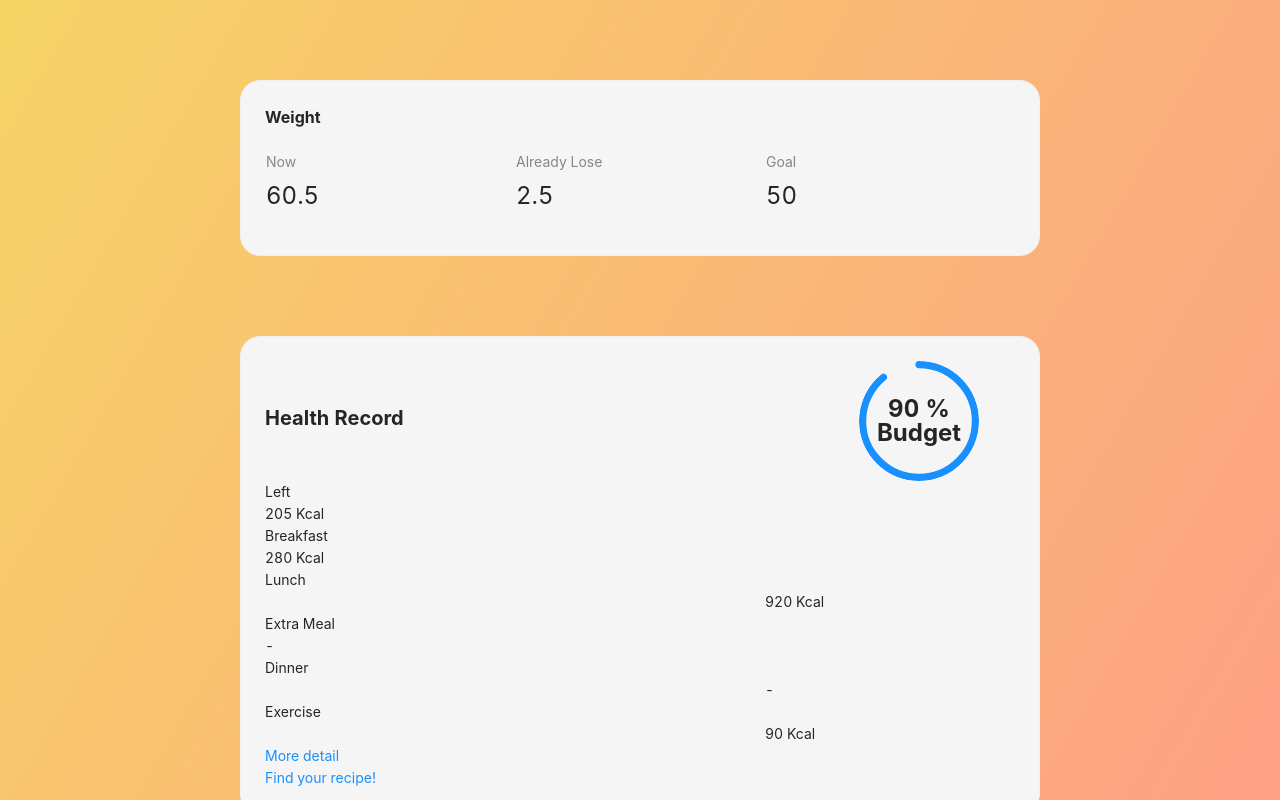
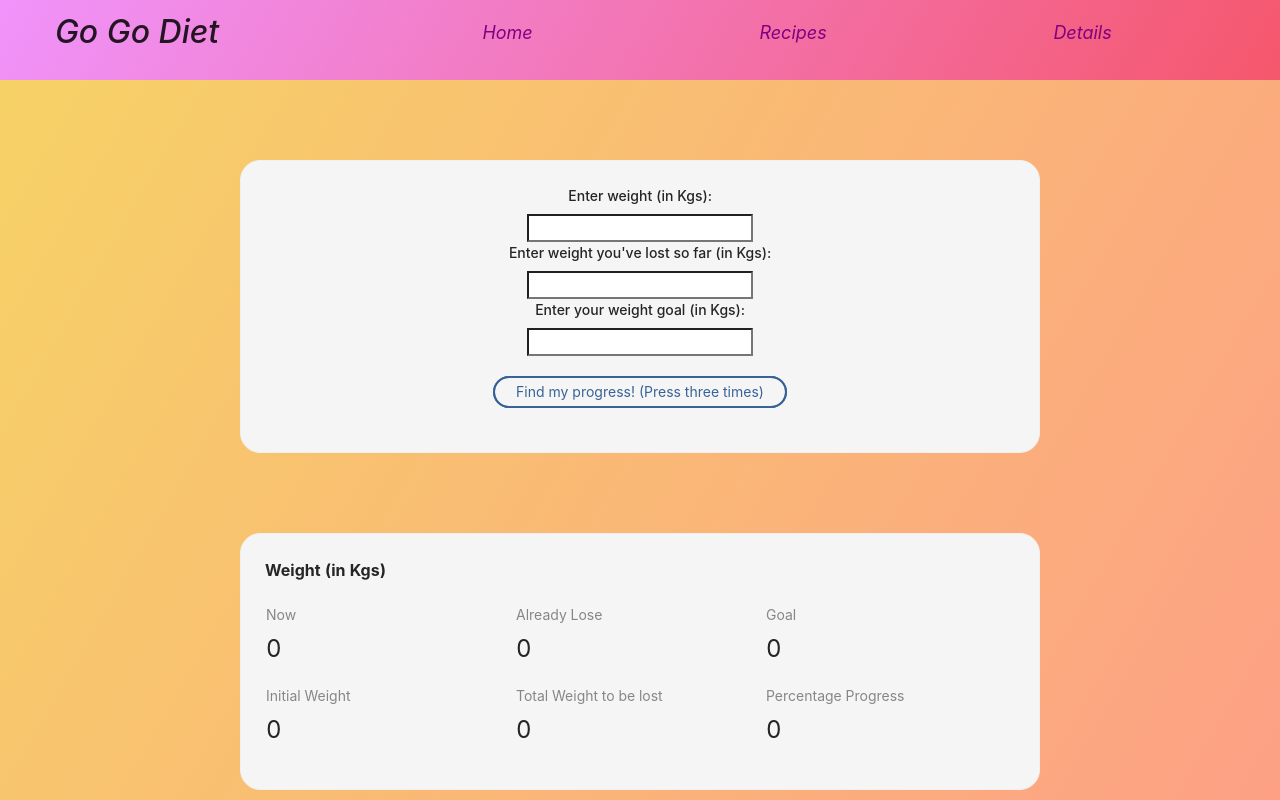
Before and after one commit to DanArMul/A8react, a React (Create React App) app: page / in a window 1280 px wide. Both pictures are taken after typing "Sample", "Sample123" into the empty fields and a click on the button "Submit". Shown: the top 800 px of the page. Built offline with nearby package versions, Linux system fonts and the light colour scheme.

Commit message:
home page changes

```diff
--- a/src/Main.js
+++ b/src/Main.js
@@ -1,21 +1,114 @@
-import React, {Component} from 'react';
+    import React, {Component, useState} from 'react';
 import 'antd/dist/antd.css'; // or 'antd/dist/antd.less'
 import { Card, Descriptions, Statistic, Progress, Row, Col } from 'antd';
+import './main.css';
 
 class Main extends Component{
+
+    constructor(){
+        super();
+        this.state = {
+            weight: 0,
+            lost: 0,
+            goal: 0,
+            initialW: 0,
+            totalprog: 0,
+            progperc: 0
+
+        }
+    };
+
     render(){
+
+        const changeWeight = e => {
+            this.setState({
+                weight: e.target.value
+            })
+
+        };
+
+        const changeLost = e => {
+            this.setState({
+                lost: e.target.value
+            })
+
+        };
+
+        const changeGoal = e => {
+            this.setState({
+                goal: e.target.value
+            })
+
+
+        };
+
+        const findProgress = () => {
+            findInitialW();
+            findTotalProg();
+            findProgPerc();
+
+        }
+
+        const findInitialW = () => {
+            this.setState((state, props) => ({
+                initialW: parseFloat(this.state.weight) + parseFloat(this.state.lost)
+
+            }));
+        }
+
+        const findTotalProg = () => {
+            this.setState((state, props) => ({
+                totalprog: (parseFloat(this.state.initialW) - parseFloat(this.state.goal))
+
+            }));
+        }
+
+        const findProgPerc = () => {
+            this.setState((state, props) => ({
+                progperc: ((parseFloat(this.state.lost) / parseFloat(this.state.totalprog)) * 100).toFixed(2)
+
+            }));
+        }
+
+
+
         return (
-            <div>
+
+            <div className="main">
                 <Card style={{margin:80, display:'block', marginLeft:'auto', marginRight:'auto', width:800, background:'#f5f5f5', borderRadius:'20px'}} >
-                <Descriptions title="Weight" >
-                    <Descriptions.Item><Statistic title = "Now" value ={60.5}></Statistic></Descriptions.Item>
-                    <Descriptions.Item><Statistic title = "Already Lose" value = {2.5}></Statistic></Descriptions.Item>
-                    <Descriptions.Item><Statistic title = "Goal" value = {50}></Statistic></Descriptions.Item>
+                <div className= "asker">
+                    <form className="weight-form">
+                        <h4>Enter weight (in Kgs): </h4>
+                        <input  className = "weight-bar" type='number' onChange={changeWeight}/>
+                    </form>
+                    <form className="lost-form">
+                        <h4>Enter weight you've lost so far (in Kgs): </h4>
+                        <input  className = "lost-bar" type='number' onChange={changeLost}/>
+                    </form>
+                    <form className="goal-form">
+                        <h4>Enter your weight goal (in Kgs): </h4>
+                        <input className = "goal-bar" type='number' onChange={changeGoal}/>
+                    </form>
+                    <form onClick={() => findProgress()} className="find-form">
+				        <button className = 'find-button' type='button'>Find my progress! (Press three times)</button>
+                    </form>
+
+                </div>
+                </Card>
+                <Card style={{margin:80, display:'block', marginLeft:'auto', marginRight:'auto', width:800, background:'#f5f5f5', borderRadius:'20px'}} >
+                    <Descriptions title="Weight (in Kgs)" >
+                        <Descriptions.Item><Statistic title = "Now" value ={this.state.weight}></Statistic></Descriptions.Item>
+                        <Descriptions.Item><Statistic title = "Already Lose" value = {this.state.lost}></Statistic></Descriptions.Item>
+                        <Descriptions.Item><Statistic title = "Goal" value = {this.state.goal}></Statistic></Descriptions.Item>
+                        <Descriptions.Item><Statistic title = "Initial Weight" value = {this.state.initialW}></Statistic></Descriptions.Item>
+                        <Descriptions.Item><Statistic title = "Total Weight to be lost" value = {this.state.totalprog}></Statistic></Descriptions.Item>
+                        <Descriptions.Item><Statistic title = "Percentage Progress" value = {this.state.progperc}></Statistic></Descriptions.Item>
+
                     </Descriptions>
                 </Card>
                 <Card style={{display:'block', marginLeft:'auto', marginRight:'auto', width:800, background:'#f5f5f5', borderRadius:'20px'}}>
-                <div style={{fontWeight:'bold', fontSize:'20px'}}>Health Record <Progress type="circle" percent={90} format={percent => `${percent} % Budget`} style={{paddingLeft:'60%'}}/></div>
-                <Row><Col span={16}>Left</Col><Col span={16}>205 Kcal</Col></Row>
+                    <div style={{fontWeight:'bold', fontSize:'20px'}}>Health Record <Progress type="circle" percent={this.state.progperc} format={percent => `${this.state.progperc} % Progress`} style={{paddingLeft:'60%'}}/></div>
+                    <Row><Col span={16}>Left: </Col><Col span={16}> 205 Kcal</Col></Row>
                     <Row><Col span={16}>Breakfast</Col><Col span={16}>280 Kcal</Col></Row>
                     <Row><Col span={16}>Lunch</Col><Col span={16}></Col> 920 Kcal </Row>
                     <Row><Col span={16}>Extra Meal</Col><Col span={16}> - </Col></Row>
--- /dev/null
+++ b/src/Nav.js
@@ -0,0 +1,17 @@
+import React from 'react';
+import './index.css';
+
+function Nav(){
+    return(
+        <nav>
+            <h3 className = "titleGo">Go Go Diet</h3>
+            <ul className = 'nav-links'>
+                <a href ='./Main' className = 'home-nav'>Home</a>
+                <a href ='./Search' className = 'recipe-nav'>Recipes</a>
+                <a href ='./Add' className = 'add-nav'>Details</a>
+             </ul>
+        </nav>
+    )
+}
+
+export default Nav;
--- a/src/Search.css
+++ b/src/Search.css
@@ -29,7 +29,7 @@ background-image: linear-gradient(120deg, #f6d365 0%, #fda085 100%);
 	padding-bottom: 50px;
 }
 
-.saveRecipe-button{
+.find-button{
 		display: inline-block;
 		cursor: pointer;
 		text-decoration: none;
@@ -44,15 +44,12 @@ background-image: linear-gradient(120deg, #f6d365 0%, #fda085 100%);
 		outline-offset: -2px;
 		transition: outline-offset 250ms ease;
 		line-height: 1;
+		margin: 20px 0px;
 }
 
 
 
-.saveRecipe-button:hover,
-.saveRecipe-button:focus {
+.find-button:hover,
+.find-button:focus {
 		outline-offset: 2px;
 }
-
-.maxCAL-form{
-	place-items: center;
-}
--- a/src/Search.js
+++ b/src/Search.js
@@ -3,6 +3,7 @@ import Recipe from './Recipe.js';
 import './Search.css';
 import Favorites from './Favorites.js';
 import Rec from './Rec.js';
+import { Link } from 'react-router-dom';
 
 //
 
@@ -120,6 +121,7 @@ const Search = () => {
 				updateCal = {updateCal}
 				/>
 			</div>
+
 		</div>
 		);
 	}
--- a/src/index.css
+++ b/src/index.css
@@ -11,3 +11,43 @@ code {
   font-family: source-code-pro, Menlo, Monaco, Consolas, 'Courier New',
     monospace;
 }
+
+nav{
+  display:flex;
+  justify-content: space-around;
+  align-items: center;
+  min-height: 10vh;
+  background-image: linear-gradient(120deg, #f093fb 0%, #f5576c 100%);
+
+}
+
+.nav-links{
+  width: 70%;
+  display: flex;
+  justify-content: space-around;
+  align-items:center;
+  list-style: none;
+}
+
+.home-nav{
+  font-size:large;
+  font-style:italic;
+  color: purple;
+}
+
+.recipe-nav{
+  font-size:large;
+  font-style:italic;
+  color: purple;
+}
+
+.add-nav{
+  font-size:large;
+  font-style:italic;
+  color: purple;
+}
+
+.titleGo{
+  font-size: xx-large;
+  font-style:oblique;
+}
--- a/src/index.js
+++ b/src/index.js
@@ -10,14 +10,16 @@ import Search from './Search.js';
 import Favorites from './Favorites.js';
 import Rec from './Rec.js';
 import Facebook from './Facebook.js';
-import { BrowserRouter, Route} from 'react-router-dom';
+import Nav from './Nav.js';
+import { BrowserRouter as Router, Switch, Route} from 'react-router-dom';
 
 ReactDOM.render(
   // <React.StrictMode>
   //   <Add />
   // </React.StrictMode>,
-  <BrowserRouter>
+  <Router>
     <div>
+      <Nav />
       <Route path='/Main' component={Main}></Route>
       <Route path='/' exact component={LogIn}></Route>
       <Route path='/Detail' component={Detail}></Route>
@@ -27,7 +29,7 @@ ReactDOM.render(
       <Route path='/Favorites' component={Favorites}></Route>
       <Route path='/Rec' component={Rec}></Route>
     </div>
-</BrowserRouter>,
+</Router>,
   document.getElementById('root')
 );
 
--- /dev/null
+++ b/src/main.css
@@ -0,0 +1,33 @@
+.asker{
+    margin-top: 20%;
+    align-items: center;
+    text-align: center;
+    display: block;
+    max-width: 300px;
+    margin: auto;
+    vertical-align: bottom;
+}
+
+.saveRecipe-button{
+    display: inline-block;
+    cursor: pointer;
+    text-decoration: none;
+    line-height: 1;
+    background:none;
+    border: 0;
+    padding: 0.5em 1.5em;
+    border-radius: 30px;
+    color: #386397;
+    outline: 2px solid #386397;
+    border: 2px solid #386397;
+    outline-offset: -2px;
+    transition: outline-offset 250ms ease;
+    line-height: 1;
+}
+
+
+
+.saveRecipe-button:hover,
+.saveRecipe-button:focus {
+    outline-offset: 2px;
+}
```
Lines whose indentation alone changed are shown as unchanged.
